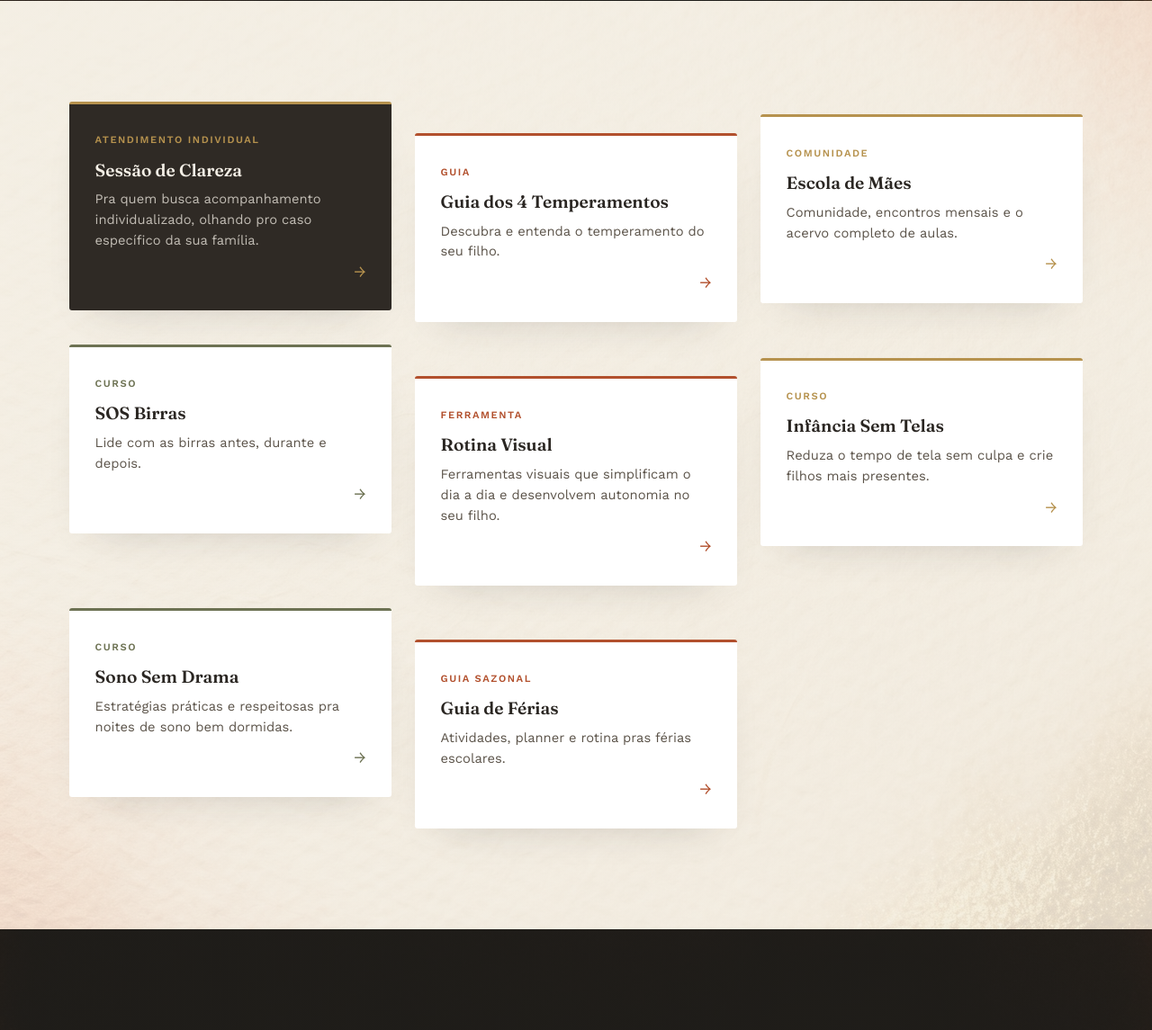
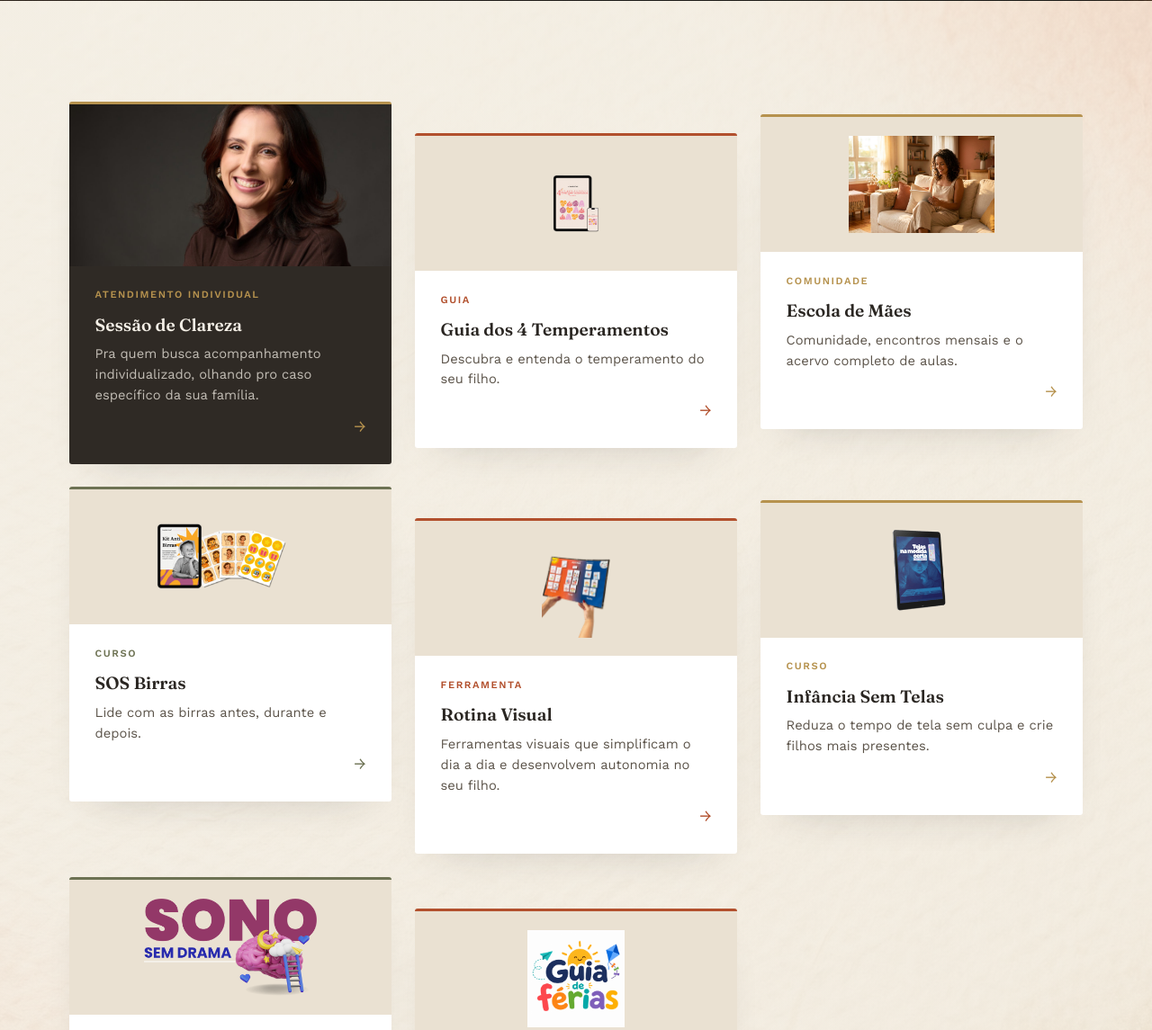
Before and after one commit to viniciusbaocomunicacao-code/paginas-lou, a website: page produtos/index.html in a window 1280 px wide. Shown: the part 440-1585 px from the top of the page at 90% size. Drawn offline with nearby package versions, Linux system fonts and the light colour scheme.

Commit message:
feat(produtos): adiciona imagem de capa em cada card do grid
Cada um dos 8 cards agora mostra uma imagem real do produto (mockup de
ebook, foto de estilo de vida, logo do produto), reaproveitando assets já
existentes nas pastas de venda de cada produto (guia-bsc-01, sem-telas,
escola-de-maes, sono-sem-drama, guia-de-ferias) e o retrato institucional
da Lourdes pro card de Sessão de Clareza.

```diff
--- a/produtos/index.html
+++ b/produtos/index.html
@@ -72,13 +72,16 @@ body.js-rv .rv.visible{opacity:1;transform:translateY(0)}
 .pgrid a:nth-child(3n+2){margin-top:2.2rem}
 .pgrid a:nth-child(3n+3){margin-top:.9rem}
 .pcard{
-  background:#fff;padding:2.1rem 1.8rem;border-radius:3px;position:relative;
+  background:#fff;border-radius:3px;position:relative;overflow:hidden;
   box-shadow:0 20px 44px -30px rgba(42,38,34,.26);
   border-top:3px solid var(--accent,var(--terracota));
   transition:transform .3s ease,box-shadow .3s ease;
-  display:flex;flex-direction:column;min-height:190px;
+  display:flex;flex-direction:column;
 }
 .pcard:hover{transform:translateY(-4px);box-shadow:0 28px 54px -26px rgba(42,38,34,.32)}
+.pcard-img{height:150px;background:var(--cream-soft);display:flex;align-items:center;justify-content:center;padding:1.3rem}
+.pcard-img img{max-height:100%;max-width:100%;width:auto;height:auto;object-fit:contain}
+.pcard-body{padding:1.6rem 1.8rem 2rem;display:flex;flex-direction:column;flex:1;min-height:150px}
 .pcard .tag{font-size:.7rem;letter-spacing:.14em;text-transform:uppercase;color:var(--accent,var(--terracota));font-weight:600;margin-bottom:.9rem}
 .pcard h3{font-family:'Fraunces',serif;font-weight:600;font-size:1.2rem;margin-bottom:.6rem;color:var(--grafite)}
 .pcard p{color:var(--grafite-mid);font-size:.92rem;line-height:1.55;flex:1}
@@ -88,6 +91,8 @@ body.js-rv .rv.visible{opacity:1;transform:translateY(0)}
 .pcard.c2{--accent:var(--latao)}
 .pcard.c3{--accent:var(--musgo)}
 .pcard.featured{background:var(--ink-soft);border-top-color:var(--latao)}
+.pcard.featured .pcard-img{height:180px;background:var(--ink);padding:0}
+.pcard.featured .pcard-img img{width:100%;height:100%;object-fit:cover;object-position:center 20%}
 .pcard.featured .tag{color:var(--latao)}
 .pcard.featured h3{color:var(--cream)}
 .pcard.featured p{color:rgba(244,239,230,.75)}
@@ -145,52 +150,76 @@ footer.site-footer .social a:hover{color:var(--latao)}
   <div class="wrap">
     <div class="pgrid">
       <a href="/clareza/" class="pcard featured rv">
+        <div class="pcard-img"><img src="/assets/institucional/lourdes-retrato.jpg" alt="Lourdes Corsi" loading="lazy"></div>
+        <div class="pcard-body">
           <span class="tag">Atendimento individual</span>
           <h3>Sessão de Clareza</h3>
           <p>Pra quem busca acompanhamento individualizado, olhando pro caso específico da sua família.</p>
           <span class="arrow">→</span>
+        </div>
       </a>
       <a href="/guia-bsc-01/" class="pcard c1 rv" data-stagger="0.05">
+        <div class="pcard-img"><img src="/guia-bsc-01/assets/img/mockups/mockup-guia.png" alt="Guia dos 4 Temperamentos" loading="lazy"></div>
+        <div class="pcard-body">
           <span class="tag">Guia</span>
           <h3>Guia dos 4 Temperamentos</h3>
           <p>Descubra e entenda o temperamento do seu filho.</p>
           <span class="arrow">→</span>
+        </div>
       </a>
       <a href="/escola-de-maes/" class="pcard c2 rv" data-stagger="0.1">
+        <div class="pcard-img"><img src="/escola-de-maes/assets/img/inside-lifestyle.jpg" alt="Escola de Mães" loading="lazy"></div>
+        <div class="pcard-body">
           <span class="tag">Comunidade</span>
           <h3>Escola de Mães</h3>
           <p>Comunidade, encontros mensais e o acervo completo de aulas.</p>
           <span class="arrow">→</span>
+        </div>
       </a>
       <a href="/sos-birras/" class="pcard c3 rv" data-stagger="0.15">
+        <div class="pcard-img"><img src="/sem-telas/assets/img/mockups/kit-antibirras.png" alt="SOS Birras" loading="lazy"></div>
+        <div class="pcard-body">
           <span class="tag">Curso</span>
           <h3>SOS Birras</h3>
           <p>Lide com as birras antes, durante e depois.</p>
           <span class="arrow">→</span>
+        </div>
       </a>
       <a href="/rotina-visual/" class="pcard c1 rv" data-stagger="0.2">
+        <div class="pcard-img"><img src="/sem-telas/assets/img/mockups/rotina-visual.png" alt="Rotina Visual" loading="lazy"></div>
+        <div class="pcard-body">
           <span class="tag">Ferramenta</span>
           <h3>Rotina Visual</h3>
           <p>Ferramentas visuais que simplificam o dia a dia e desenvolvem autonomia no seu filho.</p>
           <span class="arrow">→</span>
+        </div>
       </a>
       <a href="/sem-telas/" class="pcard c2 rv" data-stagger="0.25">
+        <div class="pcard-img"><img src="/sem-telas/assets/img/mockups/guia-sem-telas.png" alt="Infância Sem Telas" loading="lazy"></div>
+        <div class="pcard-body">
           <span class="tag">Curso</span>
           <h3>Infância Sem Telas</h3>
           <p>Reduza o tempo de tela sem culpa e crie filhos mais presentes.</p>
           <span class="arrow">→</span>
+        </div>
       </a>
       <a href="/sono-sem-drama/" class="pcard c3 rv" data-stagger="0.3">
+        <div class="pcard-img"><img src="/sono-sem-drama/assets/img/logo.png" alt="Sono Sem Drama" loading="lazy"></div>
+        <div class="pcard-body">
           <span class="tag">Curso</span>
           <h3>Sono Sem Drama</h3>
           <p>Estratégias práticas e respeitosas pra noites de sono bem dormidas.</p>
           <span class="arrow">→</span>
+        </div>
       </a>
       <a href="/guia-de-ferias/" class="pcard c1 rv" data-stagger="0.35">
+        <div class="pcard-img"><img src="/guia-de-ferias/assets/logo.png" alt="Guia de Férias" loading="lazy"></div>
+        <div class="pcard-body">
           <span class="tag">Guia sazonal</span>
           <h3>Guia de Férias</h3>
           <p>Atividades, planner e rotina pras férias escolares.</p>
           <span class="arrow">→</span>
+        </div>
       </a>
     </div>
   </div>
```
Lines whose indentation alone changed are shown as unchanged.
